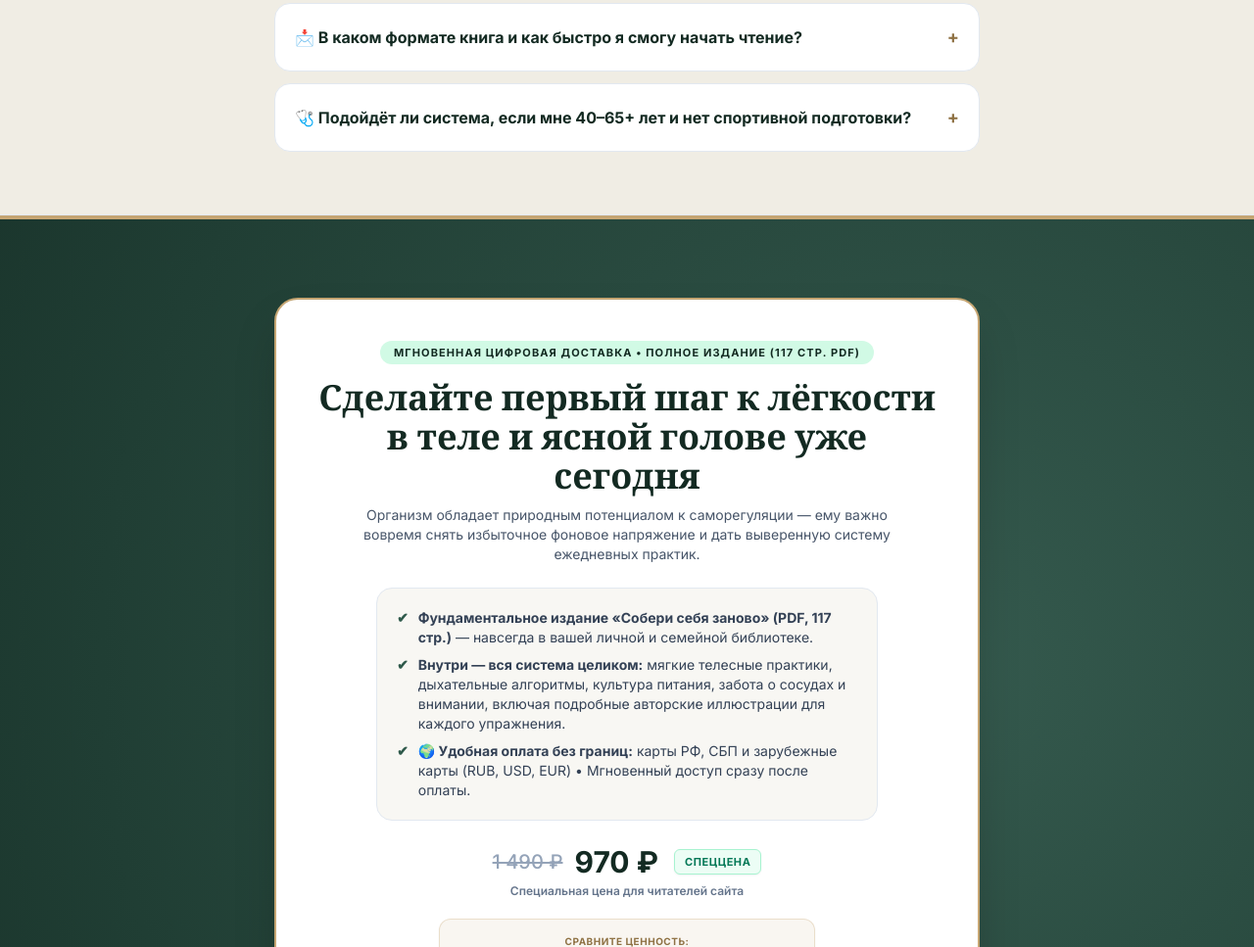
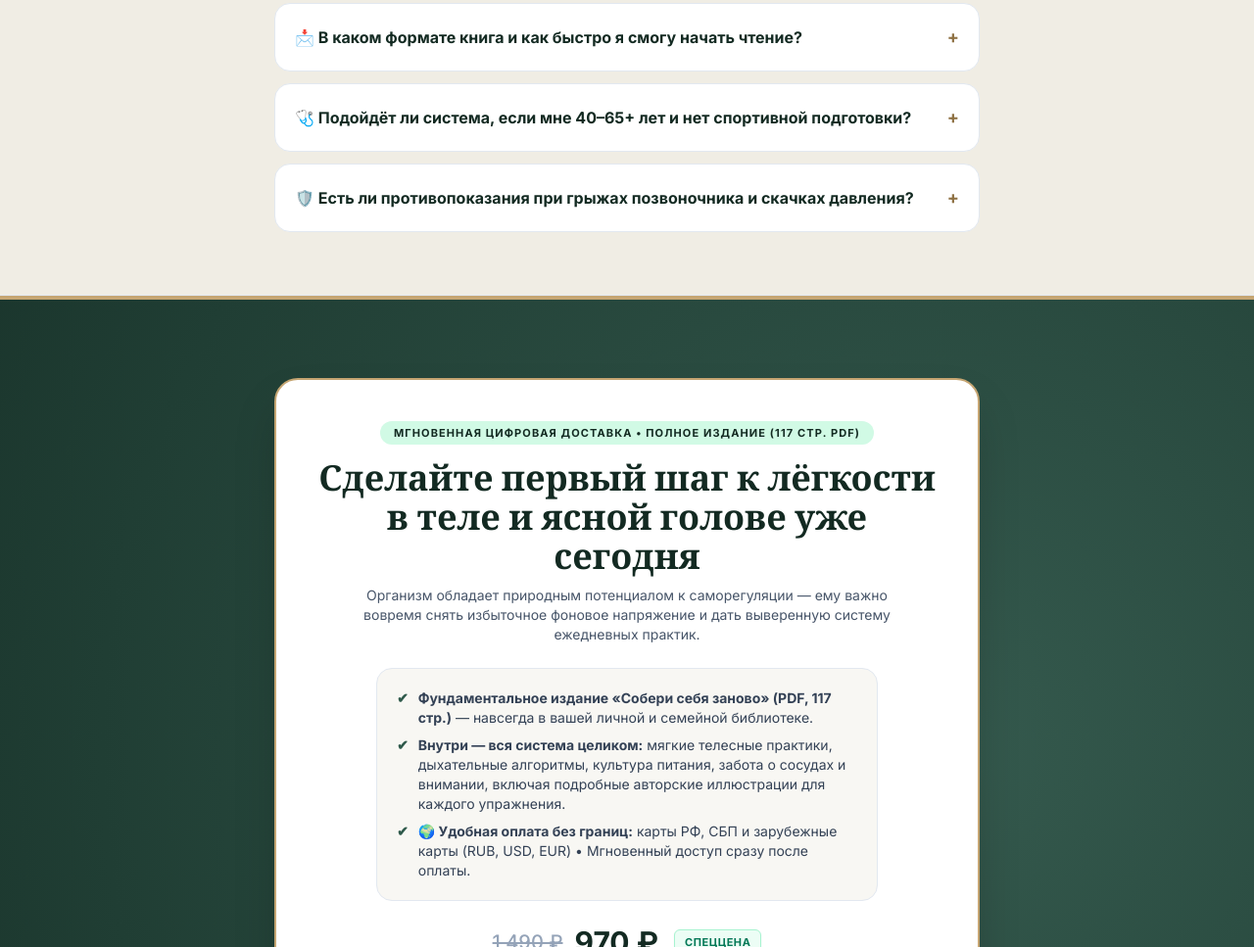
Before and after one commit to kynfy555/voevoda-site, a plain HTML site: page index.html in a window 1280 px wide. Shown: the part 7302-8269 px from the top of the page at 98% size. Drawn offline with nearby package versions, Linux system fonts and the light colour scheme; a web font is replaced by a local one.

Commit message:
Update index.html

```diff
--- a/index.html
+++ b/index.html
@@ -953,6 +953,17 @@
             Да, книга создана практикующим хирургом, к.м.н. именно для бережного, физиологичного самовосстановления. Здесь нет изнуряющих тренировок, прыжков или сложных гимнастических поз — все комплексы осваиваются постепенно, начиная с 10–15 минут утренних движений и глубокого дыхания и мягко доводя полный комплекс до 45 минут в комфортном темпе.
           </p>
         </details>
+
+<details class="group bg-white rounded-2xl border border-slate-200 p-4 sm:p-5">
+          <summary class="cursor-pointer font-bold text-emeraldDeep text-xs sm:text-base flex items-center justify-between gap-2 list-none">
+            <span>🛡️ Есть ли противопоказания при грыжах позвоночника и скачках давления?</span>
+            <span class="text-goldDark text-lg group-open:rotate-45 transition-transform">+</span>
+          </summary>
+          <p class="text-slate-600 text-xs sm:text-sm mt-2.5 leading-relaxed">
+            Все практики в книге построены на плавной амплитуде и работе строго без боли, рывков и натуживания. При грыжах и протрузиях шейного или поясничного отделов позвоночника, нестабильности позвонков, мочекаменной болезни, частых головокружениях или склонности к скачкам артериального давления упражнения выполняются с минимальной амплитудой, без интенсивной вибрации и без запрокидывания головы назад. В период обострения хронических заболеваний перед началом занятий необходима очная консультация лечащего врача.
+          </p>
+        </details>
+
       </div>
     </div>
   </section>
```
